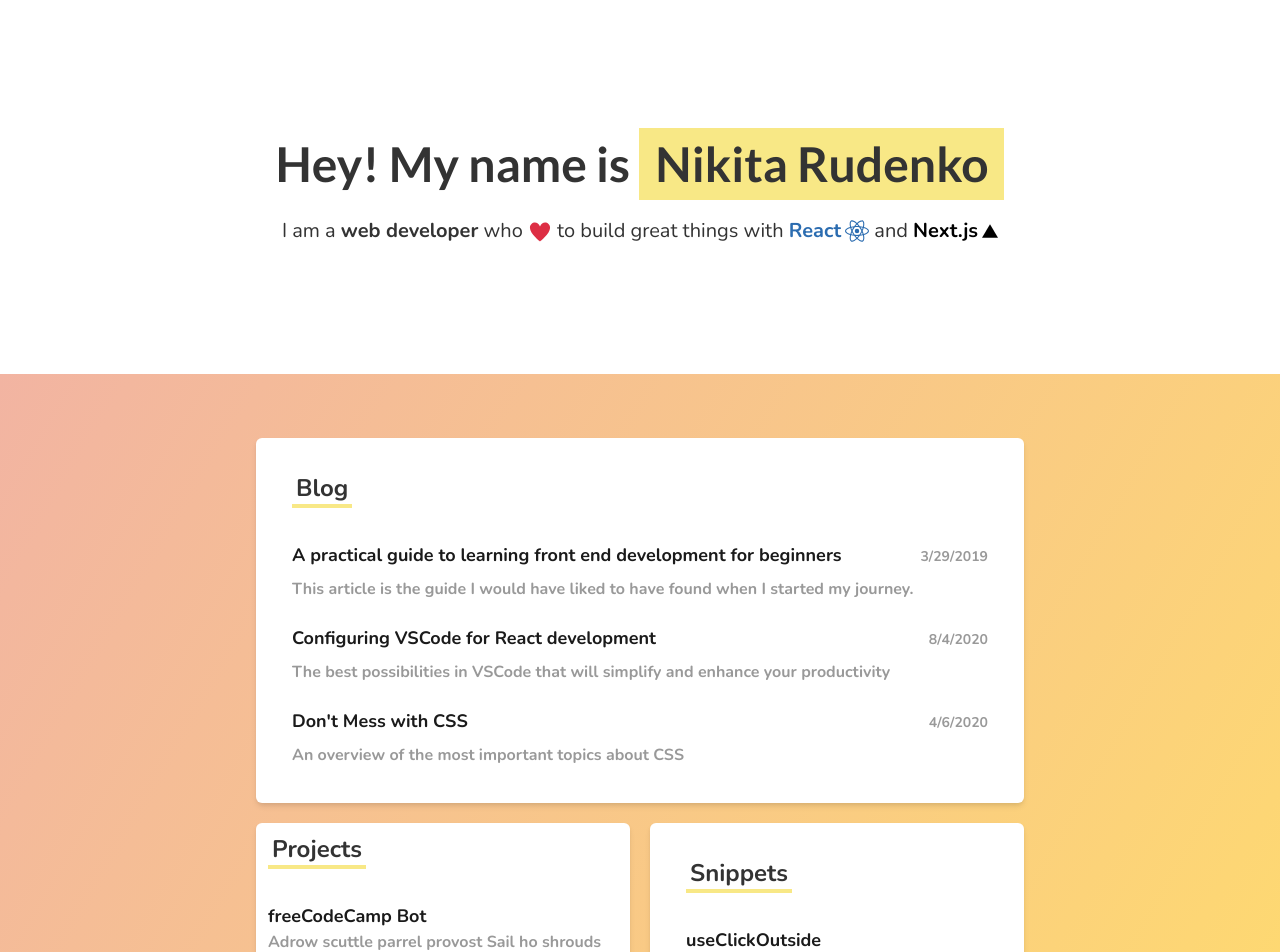
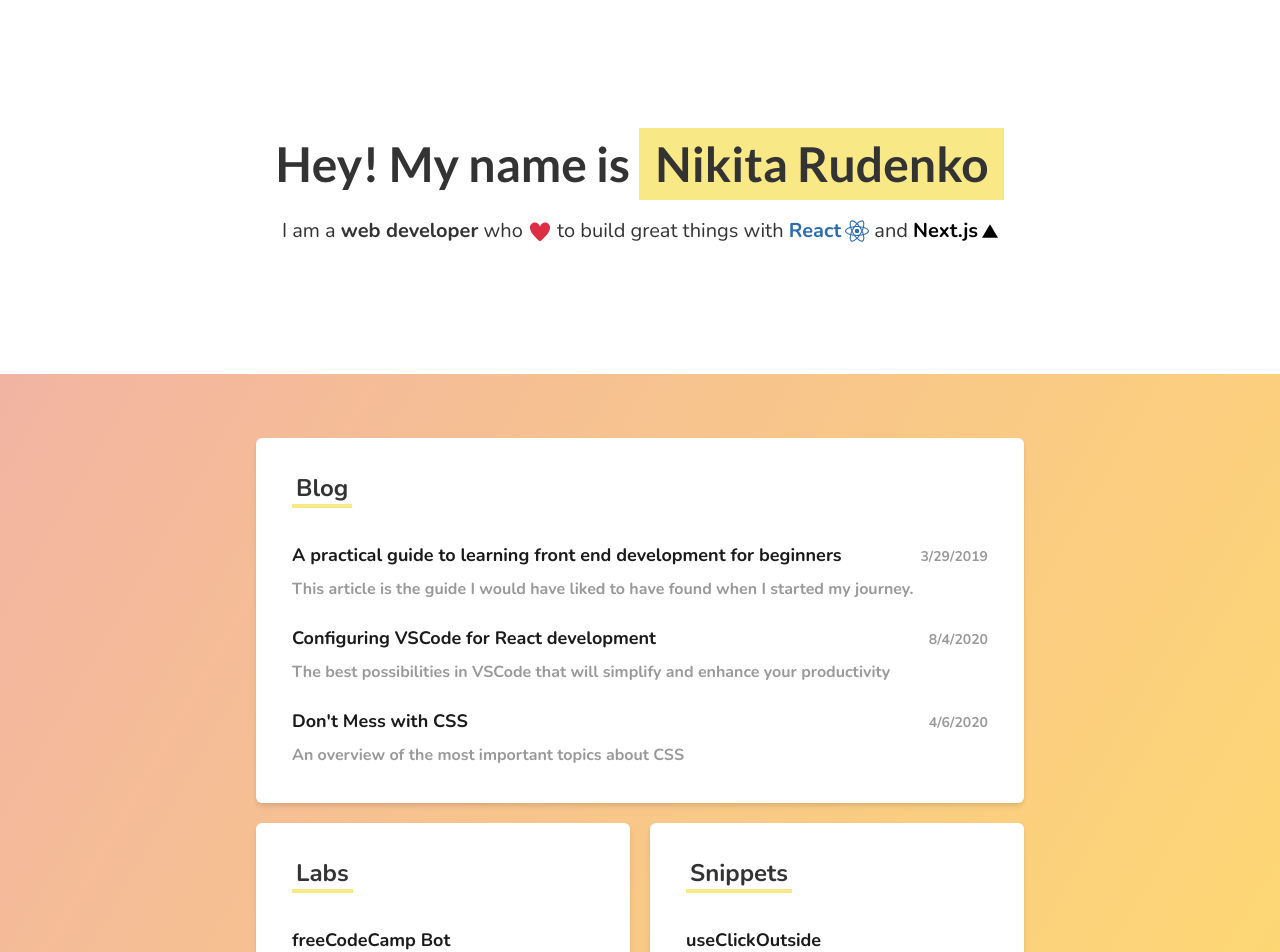
Before and after one commit to jose-donato/nikitarudenko.dev, a Next.js app: page / in a window 1280 px wide. Shown: the top 952 px of the page. Built offline with nearby package versions, Linux system fonts and the light colour scheme.

Commit message:
refactor: :art: Rename Projects to Labs because it sounds cooler

```diff
--- a/pages/index.tsx
+++ b/pages/index.tsx
@@ -47,7 +47,7 @@
     .map(({ id, data: { title, excerpt } }) => {
       return {
         id,
-        href: `/projects/${id}`,
+        href: `/labs/${id}`,
         title,
         excerpt,
       }
--- a/src/constants/links.ts
+++ b/src/constants/links.ts
@@ -8,8 +8,8 @@
     href: '/blog',
   },
   {
-    label: 'Projects',
-    href: '/projects',
+    label: 'Labs',
+    href: '/labs',
   },
   {
     label: 'Snippets',
--- a/src/pages/Home/Home.tsx
+++ b/src/pages/Home/Home.tsx
@@ -7,8 +7,8 @@
 
 import BlogCard from './BlogCard'
 import HeroSection from './HeroSection'
+import LabsCard from './LabsCard'
 import MainSection from './MainSection'
-import ProjectsCard from './ProjectsCard'
 import SnippetsCard from './SnippetsCard'
 
 type Props = {
@@ -23,7 +23,7 @@
       <HeroSection />
       <MainSection>
         <BlogCard blogPosts={blogPosts} />
-        <ProjectsCard projects={projects} />
+        <LabsCard projects={projects} />
         <SnippetsCard snippets={snippets} />
       </MainSection>
     </Layout.Body>
--- a/src/pages/Home/ProjectsCard.tsx
+++ b/src/pages/Home/LabsCard.tsx
@@ -7,14 +7,14 @@
   projects: TPRojectPreview[]
 }
 
-const ProjectsCard = ({ projects }: Props) => {
+const LabsCard = ({ projects }: Props) => {
   return (
-    <Card href="/projects" title="Projects">
+    <Card className="p-4 md:p-6" href="/labs" title="Labs">
       <ul className="mt-4">
-        {projects.map(({ title, excerpt, id }) => {
+        {projects.map(({ title, excerpt, href, id }) => {
           return (
             <li key={id}>
-              <Link href={`/projects/${id}`}>
+              <Link href={href}>
                 <a className="block p-3 transition-colors duration-200 rounded-md font-body focus:bg-mononchrome-100 hover:bg-mononchrome-100">
                   <div className="flex items-center">
                     {/* <div className="mr-2">{emoji}</div> */}
@@ -35,4 +35,4 @@
   )
 }
 
-export default ProjectsCard
+export default LabsCard
```
